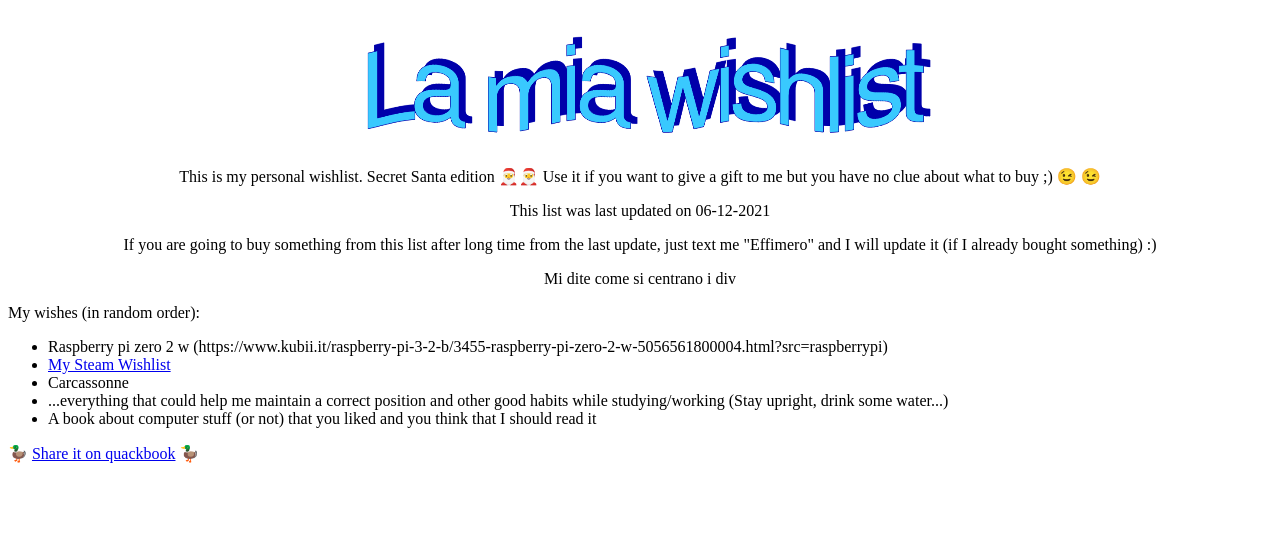
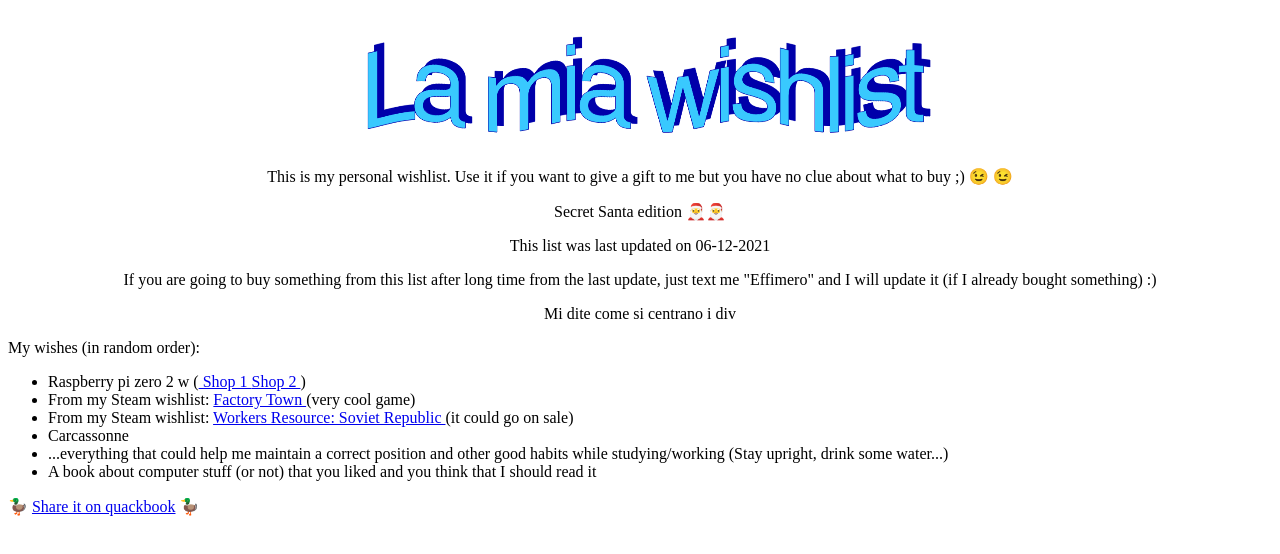
Before and after one commit to dario-passarello/dario-passarello.github.io, a plain HTML site: page wishlist.html in a window 1280 px wide. Drawn offline with Linux system fonts and the light colour scheme.

Commit message:
Update wishlist.html

```diff
--- a/wishlist.html
+++ b/wishlist.html
@@ -9,9 +9,12 @@
     <center>
     <img src="assets/wishlist.png" alt="Italian Trulli">
     <p>
-        This is my personal wishlist. Secret Santa edition &#127877;&#127877;
+        This is my personal wishlist.
         Use it if you want to give a gift to me but you have no clue about what to buy ;)  	&#128521;  	&#128521;
     </p>
+    <p>
+     Secret Santa edition &#127877;&#127877;
+     </p>
     <p>
     This list was last updated on 06-12-2021
     </p>
@@ -27,8 +30,9 @@
     My wishes (in random order):
     </p>
     <ul>
-    <li> Raspberry pi zero 2 w (https://www.kubii.it/raspberry-pi-3-2-b/3455-raspberry-pi-zero-2-w-5056561800004.html?src=raspberrypi)
-    <li> <a href=https://store.steampowered.com/wishlist/profiles/76561198088374942/#sort=price> My Steam Wishlist </a>
+    <li> Raspberry pi zero 2 w (<a href=https://www.kubii.it/raspberry-pi-3-2-b/3455-raspberry-pi-zero-2-w-5056561800004.html?src=raspberrypi> Shop 1 </a> <a href=https://www.okdo.com/it/p/raspberry-pi-zero-2-w/?src=raspberrypi> Shop 2 </a>)
+    <li> From my Steam wishlist: <a href=https://store.steampowered.com/app/860890/Factory_Town/> Factory Town </a> (very cool game)
+    <li> From my Steam wishlist: <a href=https://store.steampowered.com/app/784150/Workers__Resources_Soviet_Republic/> Workers Resource: Soviet Republic </a> (it could go on sale)
     <li> Carcassonne
     <li> ...everything that could help me maintain a correct position and other good habits while studying/working (Stay upright, drink some water...)
     <li> A book about computer stuff (or not) that you liked and you think that I should read it
```
